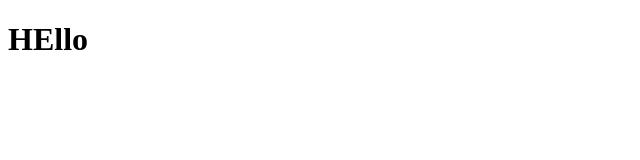
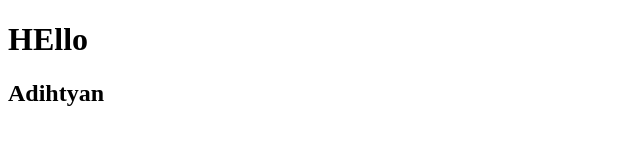
Before and after one commit to adith-yn/git, a plain HTML site: page index.html in a window 1280 px wide. Shown: the whole page, without its empty margins (0-640 px from the left). Drawn offline with Linux system fonts and the light colour scheme.

Commit message:
Added a h2

```diff
--- a/index.html
+++ b/index.html
@@ -7,5 +7,6 @@
 </head>
 <body>
     <h1>HEllo</h1>
+    <h2>Adihtyan</h2>
 </body>
 </html>
```
